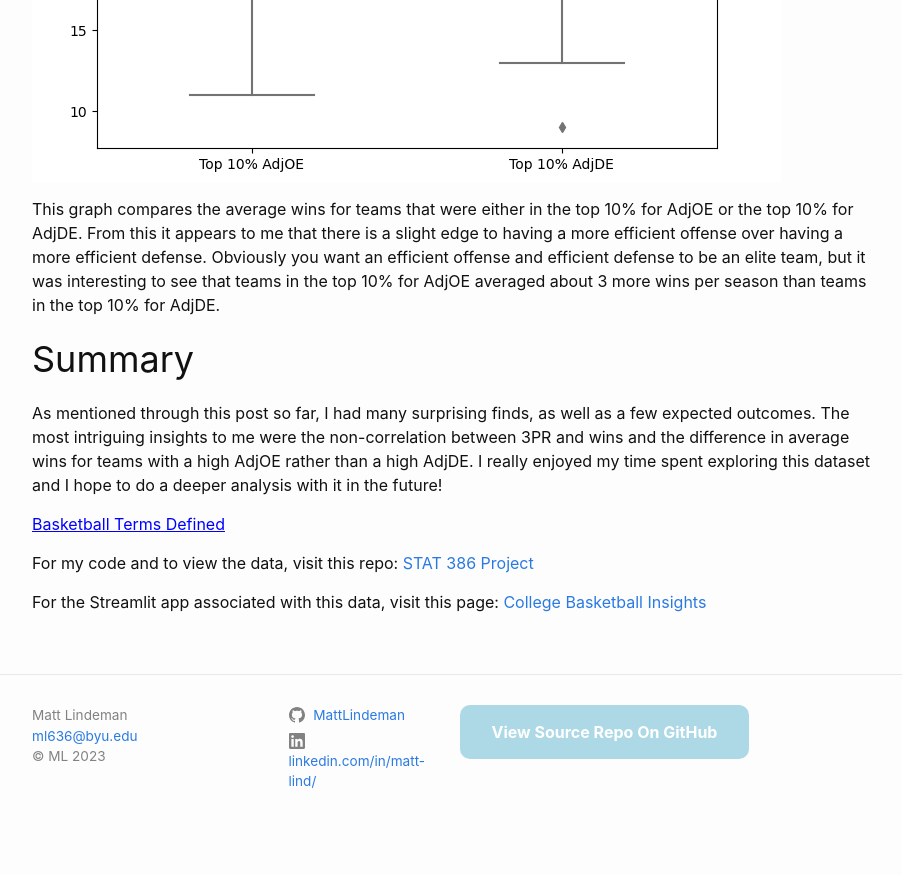
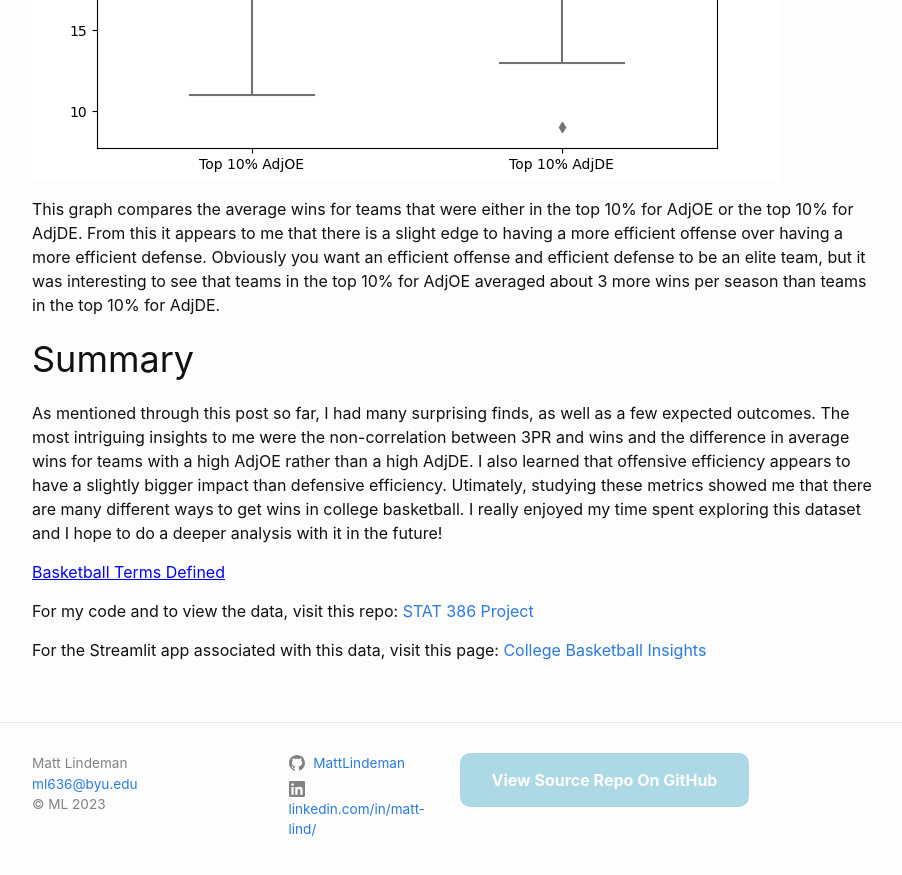
Before and after one commit to MattLindeman/MattLindeman.github.io, a Jekyll site: the page built from _posts/2023-12-13-EDA-post.md, in a window 1280 px wide and 900 px high, scrolled down 6887 px. Shown: the top 875 px of the window, without its empty margins (188-1090 px from the left). Built offline with Jekyll 4.4.1, drawn with Linux system fonts in a browser that asks for light colours; comment, search, counter and statistics services are not loaded; before the commit the page ends 7739 px from its top, so only the background shows below that.

Commit message:
Update 2023-12-13-EDA-post.md

```diff
--- a/_posts/2023-12-13-EDA-post.md
+++ b/_posts/2023-12-13-EDA-post.md
@@ -73,7 +73,7 @@ This graph compares the average wins for teams that were either in the top 10% f
 
 # Summary
 
-As mentioned through this post so far, I had many surprising finds, as well as a few expected outcomes. The most intriguing insights to me were the non-correlation between 3PR and wins and the difference in average wins for teams with a high AdjOE rather than a high AdjDE. I really enjoyed my time spent exploring this dataset and I hope to do a deeper analysis with it in the future!
+As mentioned through this post so far, I had many surprising finds, as well as a few expected outcomes. The most intriguing insights to me were the non-correlation between 3PR and wins and the difference in average wins for teams with a high AdjOE rather than a high AdjDE. I also learned that offensive efficiency appears to have a slightly bigger impact than defensive efficiency. Utimately, studying these metrics showed me that there are many different ways to get wins in college basketball. I really enjoyed my time spent exploring this dataset and I hope to do a deeper analysis with it in the future!
 
 
 <html>
```
